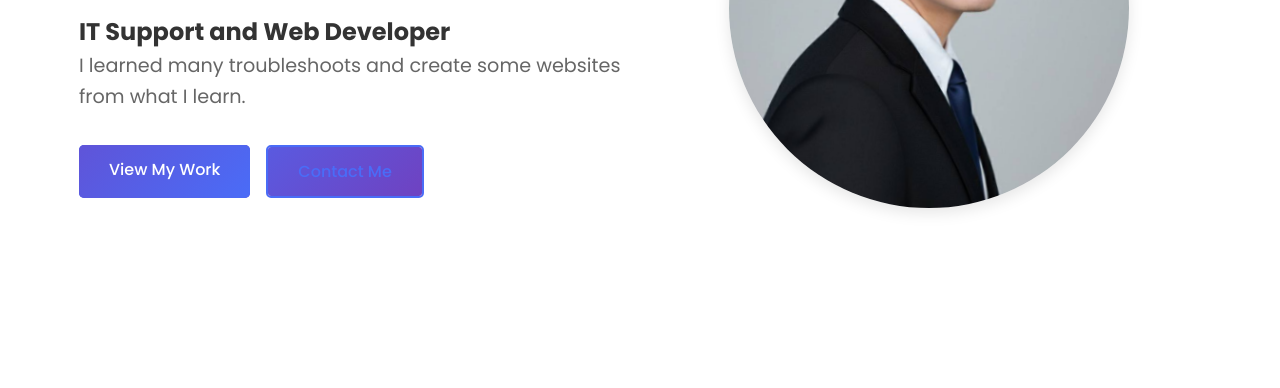
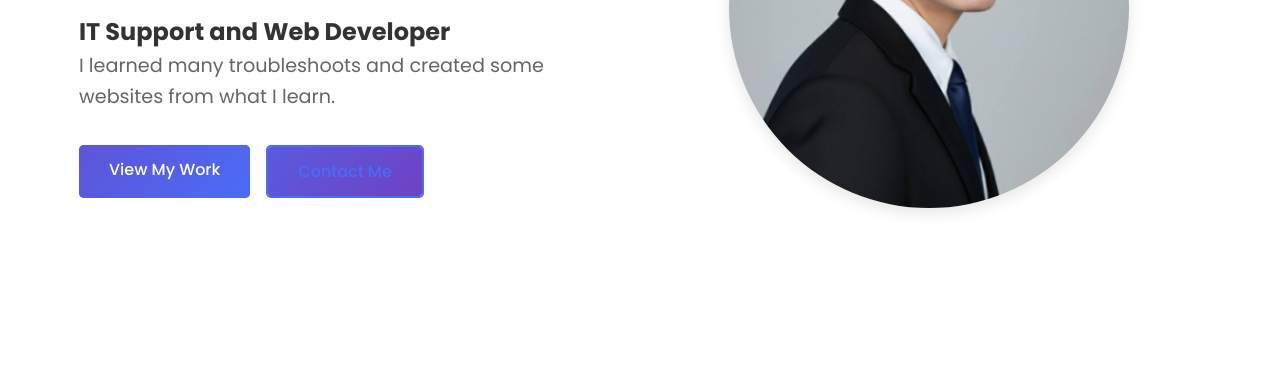
Before and after one commit to Chamraeun99/Rom-Chamraeun-official-portfolio, a plain HTML site: page index.htm in a window 1280 px wide. Shown: the part 412-800 px from the top of the page. Drawn offline with Linux system fonts and the light colour scheme.

Commit message:
Fix grammar in introduction paragraph

```diff
--- a/index.htm
+++ b/index.htm
@@ -45,7 +45,7 @@
                     <span class="typing">Hello I'm <span class="highlight">Rom Chamraeun</span></span>
                 </h1>
                 <h2>IT Support and Web Developer</h2>
-                <p>I learned many troubleshoots and create some websites from what I learn.</p>
+                <p>I learned many troubleshoots and created some websites from what I learn.</p>
                 <div class="cta-buttons">
                     <a href="#projects" class="btn btn-primary">View My Work</a>
                     <a href="#contact" class="btn btn-secondary">Contact Me</a>
```
